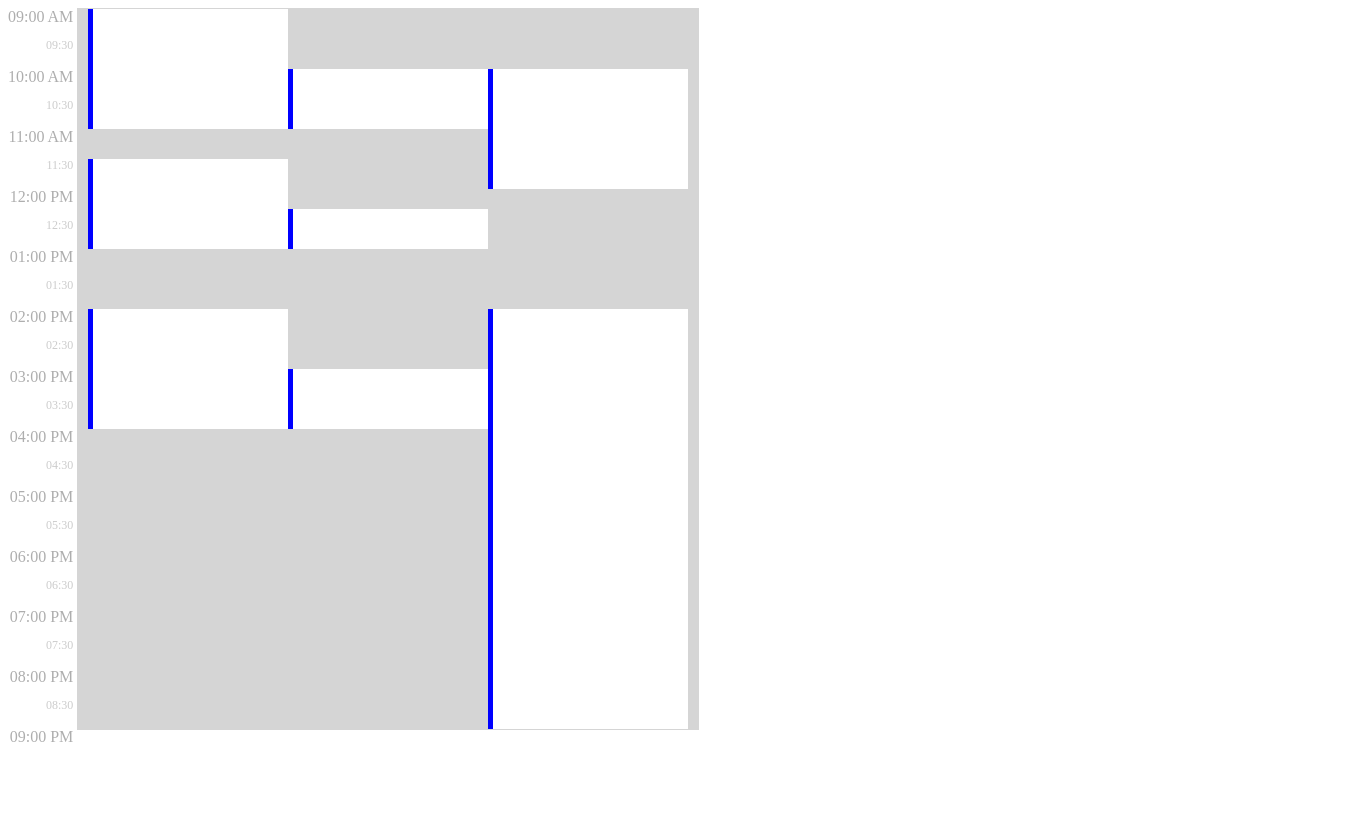
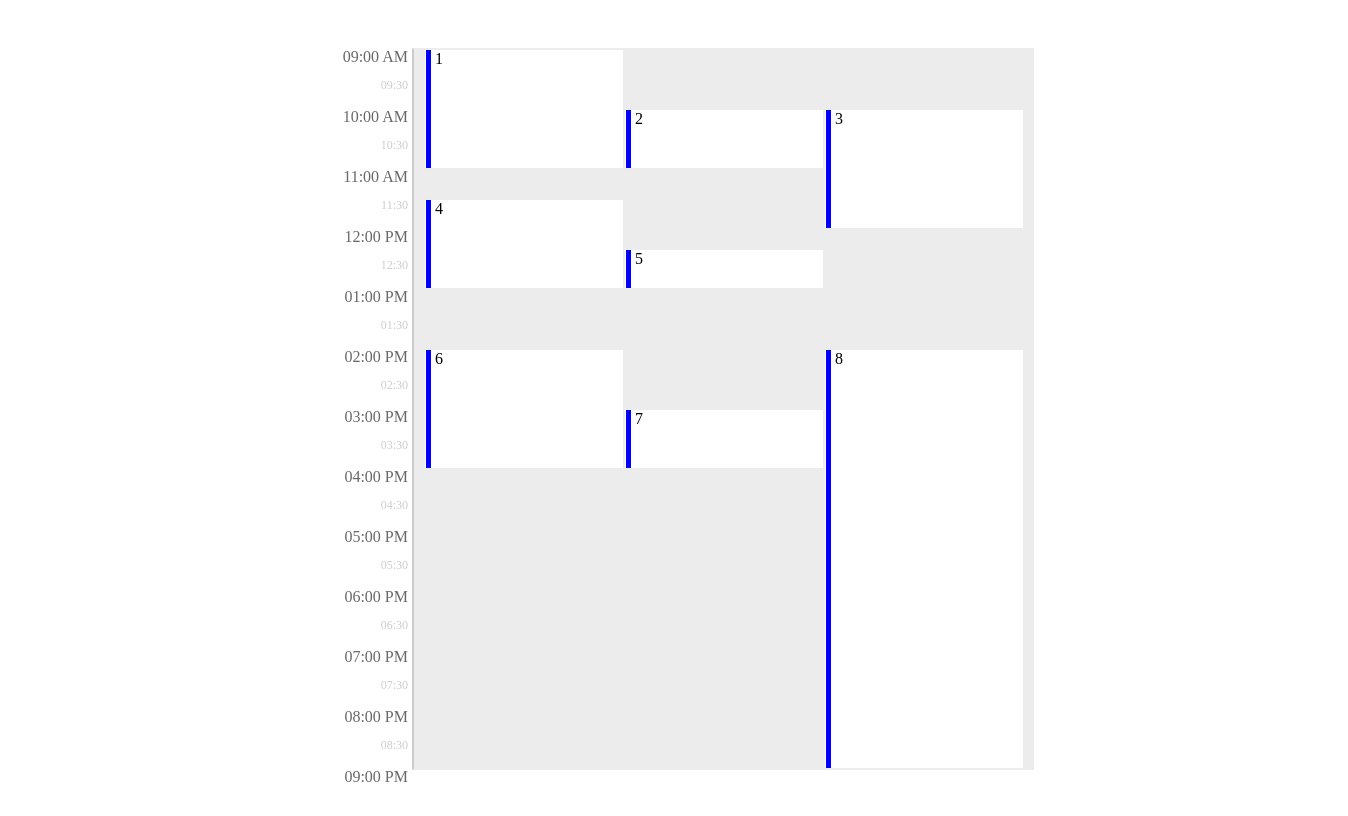
Before and after one commit to vlio20/one-day, a plain HTML site: page index.html in a window 1280 px wide. Shown: the whole page, 1348 px wide, since content can reach past the window. Drawn offline with Linux system fonts and the light colour scheme.

Commit message:
styling tuning

```diff
--- a/css/main.css
+++ b/css/main.css
@@ -1,15 +1,22 @@
+html, body {
+    width: 100%;
+    padding: 20px;
+}
+
 .board-wrapper {
     height: 720px;
-    display: block;
+    width: 700px;
+    margin: auto;
 }
 
 .board {
-    margin: 0 auto;
     width: 600px;
     padding: 0 10px;
     position: relative;
-    background: #d5d5d5;
-    border: 1px solid #d5d5d5;
+    background: #ECECEC;
+    border-top: 1px solid #ECECEC;
+    border-bottom: 1px solid #ECECEC;
+    border-left: 2px solid #CCCCCC;
 }
 
 .time-column, .board {
@@ -20,6 +27,7 @@
 
 .time-column {
     text-align: right;
+    width: 70px;
 }
 
 .time-column div {
@@ -28,8 +36,8 @@
 }
 
 .time-column div:nth-child(odd) {
-     font-size: 16px;
-    color: #AEAEAE
+    font-size: 16px;
+    color: #686868;
  }
 
 .time-column div:nth-child(even) {
@@ -38,8 +46,23 @@
 }
 
 .event {
+    position: absolute;
     box-sizing: border-box;
     background: white;
-    border-left: 5px solid blue;
+    border: 1px solid #ECECEC;
     overflow: hidden;
 }
+
+.event::before {
+    position: absolute;
+    content: "";
+    top: -1px;
+    bottom: -1px;
+    left: 1px;
+    width: 5px;
+    background: blue;
+}
+
+.event > span {
+    margin-left: 10px;
+}
--- a/index.html
+++ b/index.html
@@ -10,31 +10,31 @@
 
 <div class="board-wrapper">
     <div class="time-column">
-        <div>09:00 AM</div>
-        <div>09:30</div>
-        <div>10:00 AM</div>
-        <div>10:30</div>
-        <div>11:00 AM</div>
-        <div>11:30</div>
-        <div>12:00 PM</div>
-        <div>12:30</div>
-        <div>01:00 PM</div>
-        <div>01:30</div>
-        <div>02:00 PM</div>
-        <div>02:30</div>
-        <div>03:00 PM</div>
-        <div>03:30</div>
-        <div>04:00 PM</div>
-        <div>04:30</div>
-        <div>05:00 PM</div>
-        <div>05:30</div>
-        <div>06:00 PM</div>
-        <div>06:30</div>
-        <div>07:00 PM</div>
-        <div>07:30</div>
-        <div>08:00 PM</div>
-        <div>08:30</div>
-        <div>09:00 PM</div>
+        <div><span>09:00 AM</span></div>
+        <div><span></span>09:30</div>
+        <div><span>10:00 AM</span></div>
+        <div><span></span>10:30</div>
+        <div><span>11:00 AM</span></div>
+        <div><span></span>11:30</div>
+        <div><span>12:00 PM</span></div>
+        <div><span></span>12:30</div>
+        <div><span>01:00 PM</span></div>
+        <div><span></span>01:30</div>
+        <div><span>02:00 PM</span></div>
+        <div><span></span>02:30</div>
+        <div><span>03:00 PM</span></div>
+        <div><span></span>03:30</div>
+        <div><span>04:00 PM</span></div>
+        <div><span></span>04:30</div>
+        <div><span>05:00 PM</span></div>
+        <div><span></span>05:30</div>
+        <div><span>06:00 PM</span></div>
+        <div><span></span>06:30</div>
+        <div><span>07:00 PM</span></div>
+        <div><span></span>07:30</div>
+        <div><span>08:00 PM</span></div>
+        <div><span></span>08:30</div>
+        <div><span>09:00 PM</span></div>
     </div>
     <div class="board">
 
--- a/js/main.js
+++ b/js/main.js
@@ -220,11 +220,11 @@
      * @param graph
      */
     function drawBoard(graph) {
-        for(var nodeId in graph.nodes) {
+        for (var nodeId in graph.nodes) {
             var node = graph.nodes[nodeId];
 
             //the 10 in the left parameter is for the left padding of the board element
-            appendEvent(node.start, node.position * node.cluster.width + 10, node.cluster.width, node.end + 1 - node.start);
+            appendEvent(node.id, node.start, node.position * node.cluster.width + 10, node.cluster.width, node.end + 1 - node.start);
         }
     }
 
@@ -246,9 +246,9 @@
      * @param width
      * @param height
      */
-    function appendEvent(top, left, width, height) {
-        var style = 'position: absolute; top: ' + top + 'px; left: ' + left + 'px; width: ' + width + 'px; height: ' + height + 'px;';
-        boardDiv.insertAdjacentHTML('beforeend', '<div class="event" style="' + style + '"></div>');
+    function appendEvent(text, top, left, width, height) {
+        var style = 'top: ' + top + 'px; left: ' + left + 'px; width: ' + width + 'px; height: ' + height + 'px;';
+        boardDiv.insertAdjacentHTML('beforeend', '<div class="event" style="' + style + '"><span>' + text + '</span></div>');
     }
 
 })();
```
